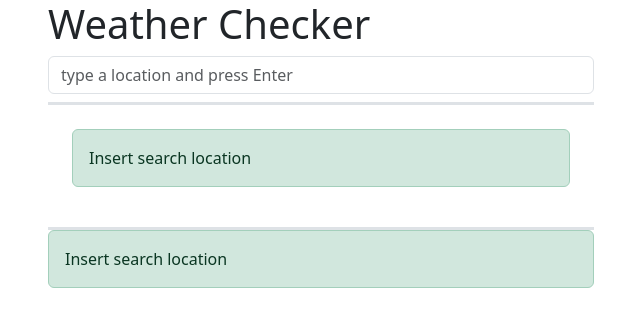
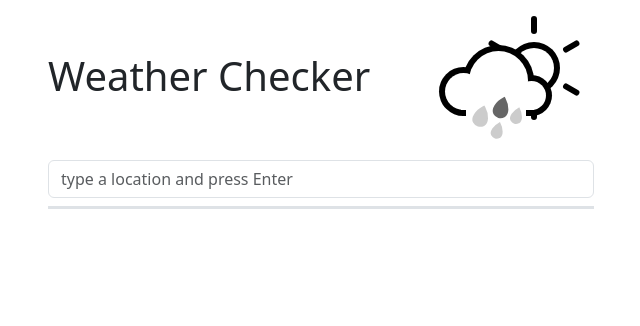
Before and after one commit to 12kpro/REACT-W2-D5, a React (Create React App) app: page / in a window 1280 px wide. Shown: the top 326 px of the page, without its empty margins (319-959 px from the left). Built offline with nearby package versions, Linux system fonts and the light colour scheme.

Commit message:
refactor variables

```diff
--- a/src/components/CurrentWeather.jsx
+++ b/src/components/CurrentWeather.jsx
@@ -1,36 +1,35 @@
 import { useEffect, useState } from "react";
 import { useSelector } from "react-redux";
 
-const CurrentWheather = () => {
+const CurrentWheather = (props) => {
   const OPENWHEATHER_BASE_URL = "https://api.openweathermap.org/data/2.5/weather?";
 
   const API_KEY = "2ce5b124ba3aaa95f52940ea92d2e8bb";
   const coordinates = useSelector((state) => state.coordinates);
-  const [weatherData, setweatherData] = useState([]);
-  const [error, setError] = useState(false);
-  const [isLoading, setISLoading] = useState(true);
-  const [errorMsg, setErrorMsg] = useState("");
+  const [weatherData, setweatherData] = useState();
 
   useEffect(() => {
     const fetchData = async (url) => {
       try {
+        props.updateLoaders(1, true);
+        props.updateError(1, "");
         const response = await fetch(url);
         if (response.ok) {
           const data = await response.json();
-          setweatherData([data]);
+          setweatherData(data);
+          props.updateLoaders(1, true);
         } else {
-          setError(true);
+          props.updateError(1, "No data retrived!");
         }
       } catch (error) {
-        setError(true);
-        setErrorMsg(error.message);
+        props.updateError(1, error.message);
       } finally {
-        setISLoading(false);
+        props.updateLoaders(1, false);
       }
     };
 
-    if (coordinates.length > 0) {
-      const queryParam = new URLSearchParams(coordinates[0]).toString();
+    if (coordinates) {
+      const queryParam = new URLSearchParams(coordinates).toString();
       fetchData(`${OPENWHEATHER_BASE_URL}&appid=${API_KEY}&units=metric&${queryParam}`);
     }
   }, [coordinates]);
@@ -40,13 +39,45 @@ const CurrentWheather = () => {
     return date.toLocaleString(locale);
   };
   return (
-    <div className="p-4 border-bottom border-3">
-      {coordinates.length > 0 && isLoading && !error && (
+    <>
+      {weatherData && (
+        <div className="border-bottom border-3 mb-4">
+          <div className="sm">
+            <p className="fs-1 fw-semibold mb-0">{weatherData.name}</p>
+            <p className="tracking-wide text-gray-500 dark:text-gray-400">{msToDate(weatherData.dt, "it-IT")}</p>
+          </div>
+          <div className="my-3 d-flex justify-content-between">
+            <div className="mt-6 display-1">
+              {weatherData.main.temp.toFixed(0)}°
+              <p className="mt-1 fw-normal fs-4">Feels like {weatherData.main.feels_like.toFixed(0)}°</p>
+            </div>
+            <div className="mt-4 display-1">
+              <span className={`wi wi-owm-day-${weatherData.weather[0].id}`}></span>
+            </div>
+          </div>
+          <div className="mt-1 fs-5">
+            <span className="wi wi-strong-wind "></span>
+            <span className="mx-3 ">{weatherData.wind.speed} m/s winds</span>
+            <span className="wi wi-humidity"></span>
+            <span className="ms-3">{weatherData.main.humidity} humidity</span>
+          </div>
+        </div>
+      )}
+    </>
+  );
+};
+
+export default CurrentWheather;
+/*
+      {weatherData.list.map((day) => (
+        <div></div>
+      ))}
+      {coordinates && isLoading && !error && (
         <div className="spinner-border text-danger" role="status">
           <span className="visually-hidden">Loading...</span>
         </div>
       )}
-      {coordinates.length === 0 && !error && isLoading && (
+      {coordinates && !error && isLoading && (
         <div className="alert alert-success" role="alert">
           Insert search location
         </div>
@@ -61,36 +92,6 @@ const CurrentWheather = () => {
           {errorMsg ? errorMsg : "Network problem!"}
         </div>
       )}
-      {weatherData.length > 0 && (
-        <>
-          <div className="sm">
-            <p className="fs-2 fw-semibold">{weatherData[0].name}</p>
-            <p className="tracking-wide text-gray-500 dark:text-gray-400">{msToDate(weatherData[0].dt, "it-IT")}</p>
-          </div>
-          <div className="my-3 d-flex justify-content-between">
-            <div className="mt-6 display-1">
-              {weatherData[0].main.temp.toFixed(0)}
-              <p className="mt-1 fw-normal fs-4">Feels like {weatherData[0].main.feels_like.toFixed(0)}</p>
-            </div>
-            <div className="mt-4 display-1">
-              <span className={`wi wi-owm-day-${weatherData[0].weather[0].id}`}></span>
-            </div>
-          </div>
-          <div className="mt-1 fs-5">
-            <span className="wi wi-strong-wind "></span>
-            <span className="mx-3 ">{weatherData[0].wind.speed} m/s winds</span>
-            <span className="wi wi-humidity"></span>
-            <span className="ms-3">{weatherData[0].main.humidity} humidity</span>
-          </div>
-        </>
-      )}
-    </div>
-  );
-};
 
-export default CurrentWheather;
-/*
-      {weatherData.list.map((day) => (
-        <div></div>
-      ))}
+
 */
--- a/src/components/DailyWeather.jsx
+++ b/src/components/DailyWeather.jsx
@@ -1,34 +1,33 @@
 import { useEffect, useState } from "react";
 import { useSelector } from "react-redux";
 
-const DailyWheater = () => {
+const DailyWheater = (props) => {
   const OPENWHEATHER_DAILY_URL = "https://api.openweathermap.org/data/2.5/forecast?";
   const API_KEY = "2ce5b124ba3aaa95f52940ea92d2e8bb";
   const coordinates = useSelector((state) => state.coordinates);
-  const [dailyWeatherData, setDailyWeatherData] = useState([]);
-  const [error, setError] = useState(false);
-  const [isLoading, setISLoading] = useState(true);
-  const [errorMsg, setErrorMsg] = useState("");
+  const [dailyWeatherData, setDailyWeatherData] = useState(null);
 
   useEffect(() => {
     const fetchData = async (url) => {
       try {
+        props.updateLoaders(2, true);
+        props.updateError(2, "");
         const response = await fetch(url);
         if (response.ok) {
           const data = await response.json();
-          setDailyWeatherData([data]);
+          setDailyWeatherData(data);
+          props.updateLoaders(2, true);
         } else {
-          setError(true);
+          props.updateError(2, "No data retrived!");
         }
       } catch (error) {
-        setError(true);
-        setErrorMsg(error.message);
+        props.updateError(2, error.message);
       } finally {
-        setISLoading(false);
+        props.updateLoaders(2, false);
       }
     };
-    if (coordinates.length > 0) {
-      const queryParam = new URLSearchParams(coordinates[0]).toString();
+    if (coordinates) {
+      const queryParam = new URLSearchParams(coordinates).toString();
       fetchData(`${OPENWHEATHER_DAILY_URL}appid=${API_KEY}&units=metric&${queryParam}`);
     }
   }, [coordinates]);
@@ -46,12 +45,37 @@ const DailyWheater = () => {
 
   return (
     <>
-      {coordinates.length > 0 && isLoading && !error && (
+      {dailyWeatherData && (
+        <div className="list-group">
+          {dailyWeatherData.list.map((day, i) => (
+            <div key={i} className="d-flex flex-row justify-content-between align-items-center">
+              <span className="flex-grow-1 text-start w-25">{`${msToDate(day.dt, "it-IT", "weekDay")}, ${msToDate(
+                day.dt,
+                "it-IT",
+                "dayTime"
+              )}`}</span>
+              <span className="fs-2">
+                <span className={`wi wi-owm-day-${day.weather[0].id}`}></span>
+              </span>
+              <span className="flex-grow-1 text-end w-25">
+                {day.main.temp_min.toFixed(0)}° / {day.main.temp_max.toFixed(0)}°
+              </span>
+            </div>
+          ))}
+        </div>
+      )}
+    </>
+  );
+};
+
+export default DailyWheater;
+/*
+      {coordinates && isLoading && !error && (
         <div className="spinner-border text-danger" role="status">
           <span className="visually-hidden">Loading...</span>
         </div>
       )}
-      {coordinates.length === 0 && !error && isLoading && (
+      {coordinates && !error && isLoading && (
         <div className="alert alert-success" role="alert">
           Insert search location
         </div>
@@ -66,31 +90,11 @@ const DailyWheater = () => {
           {errorMsg ? errorMsg : "Network problem!"}
         </div>
       )}
-      {dailyWeatherData.length > 0 && (
-        <ul className="list-group p-4">
-          {dailyWeatherData[0].list.map((day, i) => (
-            <li key={i} className="d-flex flex-row justify-content-between list-group-item">
-              <span className="flex-grow-1 text-start w-25">{`${msToDate(day.dt, "it-IT", "weekDay")}, ${msToDate(
-                day.dt,
-                "it-IT",
-                "dayTime"
-              )}`}</span>
-              <span className="fs-2">
-                <span className={`wi wi-owm-day-${day.weather[0].id}`}></span>
-              </span>
-              <span className="flex-grow-1 text-end w-25">
-                {day.main.temp_min.toFixed(0)}° / {day.main.temp_max.toFixed(0)}°
-              </span>
-            </li>
-          ))}
-        </ul>
-      )}
-    </>
-  );
-};
 
-export default DailyWheater;
-/*      {dailyWeatherData.length === 0 && !error && !isLoading && (
+
+
+
+{dailyWeatherData.length === 0 && !error && !isLoading && (
         <div className="alert alert-success" role="alert">
           No movies found!
         </div>
--- a/src/components/MainSearch.jsx
+++ b/src/components/MainSearch.jsx
@@ -7,9 +7,21 @@ const OPENWHEATHER_GEO_URL = "http://api.openweathermap.org/geo/1.0/direct?";
 const API_KEY = "2ce5b124ba3aaa95f52940ea92d2e8bb";
 
 const MainSearch = () => {
+  const dispatch = useDispatch();
   const [query, setQuery] = useState("");
+  const [isLoading, setIsLoading] = useState([false, false, false]);
+  const [errors, setErrors] = useState(["", "", ""]);
 
-  const dispatch = useDispatch();
+  const updateFetchLoadingState = (index, state) => {
+    setIsLoading((existingItems) => {
+      return [...existingItems.slice(0, index), (existingItems[index] = state), ...existingItems.slice(index + 1)];
+    });
+  };
+  const updateFetchErrorState = (index, state) => {
+    setErrors((existingItems) => {
+      return [...existingItems.slice(0, index), (existingItems[index] = state), ...existingItems.slice(index + 1)];
+    });
+  };
 
   const handleChange = (e) => {
     setQuery(e.target.value);
@@ -18,33 +30,42 @@ const MainSearch = () => {
   const handleSubmit = async (e) => {
     e.preventDefault();
 
-    const geoUrl = `${OPENWHEATHER_GEO_URL}&appid=${API_KEY}&q=${query}`;
-
-    const fetchData = async (url) => {
     try {
-        const response = await fetch(url);
+      updateFetchLoadingState(0, true);
+      updateFetchErrorState(0, "");
+      const response = await fetch(`${OPENWHEATHER_GEO_URL}&appid=${API_KEY}&q=${query}`);
       if (response.ok) {
         const data = await response.json();
-          return data;
+        if (data.length > 0) {
+          dispatch({ type: "UPDATE_COORDINATES", payload: { lat: data[0].lat, lon: data[0].lon } });
         } else {
-          console.log("Error fetching results");
+          updateFetchErrorState(0, "Invalid location!");
+        }
       }
     } catch (error) {
-        console.log(error);
+      updateFetchErrorState(0, error.message);
+    } finally {
+      updateFetchLoadingState(0, false);
     }
-    };
-
-    const queryCoordinates = await fetchData(geoUrl);
-    dispatch({ type: "UPDATE_COORDINATES", payload: [{ lat: queryCoordinates[0].lat, lon: queryCoordinates[0].lon }] });
   };
 
   return (
     <div className="container">
       <div className="row">
         <div className="col-6 offset-3">
+          <div className="d-flex justify-content-between align-items-center">
             <h1>Weather Checker</h1>
+
+            <div className={`icon sun-shower ${isLoading[0] || isLoading[1] || isLoading[2] ? "loading" : ""}`}>
+              <div className="cloud"></div>
+              <div className="sun">
+                <div className="rays"></div>
               </div>
-        <div className="col-6 offset-3">
+              <div className="rain"></div>
+            </div>
+          </div>
+        </div>
+        <div className="col-6 offset-3 mb-3">
           <form className="border-bottom border-3 pb-2" onSubmit={handleSubmit}>
             <input
               type="search"
@@ -56,12 +77,28 @@ const MainSearch = () => {
             />
           </form>
         </div>
+        {errors[0] || errors[1] || errors[2] ? (
           <div className="col-6 offset-3">
-          <CurrentWeather />
+            {errors.map((error, i) => {
+              if (error) {
+                return (
+                  <div key={i} className="alert alert-danger" role="alert">
+                    {error}
+                  </div>
+                );
+              }
+            })}
+          </div>
+        ) : (
+          <>
+            <div className="col-6 offset-3">
+              <CurrentWeather updateLoaders={updateFetchLoadingState} updateError={updateFetchErrorState} />
             </div>
             <div className="col-6 offset-3">
-          <DailyWeather />
+              <DailyWeather updateLoaders={updateFetchLoadingState} updateError={updateFetchErrorState} />
             </div>
+          </>
+        )}
       </div>
     </div>
   );
--- a/src/redux/reducers/index.js
+++ b/src/redux/reducers/index.js
@@ -1,5 +1,5 @@
 const initialState = {
-  coordinates: []
+  coordinates: null
 };
 
 const mainReducer = (state = initialState, action) => {
--- a/src/scss/style.scss
+++ b/src/scss/style.scss
@@ -1,2 +1,143 @@
 @import "./custom/bootstrap";
 @import "./wi/weather-icons.scss";
+
+.icon {
+  position: relative;
+  display: inline-block;
+  width: 12em;
+  height: 10em;
+  font-size: 1em; /* control icon size here */
+}
+
+.cloud {
+  position: absolute;
+  z-index: 1;
+  top: 50%;
+  left: 50%;
+  width: 3.6875em;
+  height: 3.6875em;
+  margin: -1.84375em;
+  background: #fff;
+  border-radius: 50%;
+  box-shadow: -2.1875em 0.6875em 0 -0.6875em #fff, 2.0625em 0.9375em 0 -0.9375em #fff, 0 0 0 0.375em #000,
+    -2.1875em 0.6875em 0 -0.3125em #000, 2.0625em 0.9375em 0 -0.5625em #000;
+}
+.cloud:after {
+  content: "";
+  position: absolute;
+  bottom: 0;
+  left: -0.5em;
+  display: block;
+  width: 4.5625em;
+  height: 1em;
+  background: #fff;
+  box-shadow: 0 0.4375em 0 -0.0625em #000;
+}
+
+.sun {
+  position: absolute;
+  top: 50%;
+  left: 50%;
+  width: 2.5em;
+  height: 2.5em;
+  margin: -1.25em;
+  background: #fff;
+  border-radius: 50%;
+  box-shadow: 0 0 0 0.375em #000;
+}
+.rays {
+  position: absolute;
+  top: -2em;
+  left: 50%;
+  display: block;
+  width: 0.375em;
+  height: 1.125em;
+  margin-left: -0.1875em;
+  background: #000;
+  border-radius: 0.25em;
+  box-shadow: 0 5.375em #000;
+}
+.rays:before,
+.rays:after {
+  content: "";
+  position: absolute;
+  top: 0em;
+  left: 0em;
+  display: block;
+  width: 0.375em;
+  height: 1.125em;
+  transform: rotate(60deg);
+  transform-origin: 50% 3.25em;
+  background: #000;
+  border-radius: 0.25em;
+  box-shadow: 0 5.375em #000;
+}
+.rays:before {
+  transform: rotate(120deg);
+}
+.cloud + .sun {
+  margin: -2em 1em;
+}
+
+.rain {
+  position: absolute;
+  z-index: 2;
+  top: 50%;
+  left: 50%;
+  width: 3.75em;
+  height: 3.75em;
+  margin: 0.375em 0 0 -2em;
+  background: #fff;
+}
+
+.rain:after {
+  content: "";
+  position: absolute;
+  z-index: 2;
+  top: 50%;
+  left: 50%;
+  width: 1.125em;
+  height: 1.125em;
+  margin: -1em 0 0 -0.25em;
+  background: rgba(0, 0, 0, 0.6);
+  border-radius: 100% 0 60% 50% / 60% 0 100% 50%;
+  box-shadow: 0.625em 0.875em 0 -0.125em rgba(0, 0, 0, 0.2), -0.875em 1.125em 0 -0.125em rgba(0, 0, 0, 0.2),
+    -1.375em -0.125em 0 rgba(0, 0, 0, 0.2);
+  transform: rotate(-28deg);
+}
+.loading {
+  .rain::after {
+    animation: rain 3s linear infinite;
+  }
+  .sun {
+    animation: spin 12s infinite linear;
+  }
+}
+/* Animations */
+
+@keyframes spin {
+  100% {
+    transform: rotate(360deg);
+  }
+}
+
+@keyframes rain {
+  0% {
+    background: #0cf;
+    box-shadow: 0.625em 0.875em 0 -0.125em rgba(255, 255, 255, 0.2),
+      -0.875em 1.125em 0 -0.125em rgba(255, 255, 255, 0.2), -1.375em -0.125em 0 #0cf;
+  }
+  25% {
+    box-shadow: 0.625em 0.875em 0 -0.125em rgba(255, 255, 255, 0.2), -0.875em 1.125em 0 -0.125em #0cf,
+      -1.375em -0.125em 0 rgba(255, 255, 255, 0.2);
+  }
+  50% {
+    background: rgba(255, 255, 255, 0.3);
+    box-shadow: 0.625em 0.875em 0 -0.125em #0cf, -0.875em 1.125em 0 -0.125em rgba(255, 255, 255, 0.2),
+      -1.375em -0.125em 0 rgba(255, 255, 255, 0.2);
+  }
+  100% {
+    box-shadow: 0.625em 0.875em 0 -0.125em rgba(255, 255, 255, 0.2),
+      -0.875em 1.125em 0 -0.125em rgba(255, 255, 255, 0.2), -1.375em -0.125em 0 #0cf;
+  }
+}
```
Lines whose indentation alone changed are shown as unchanged.
